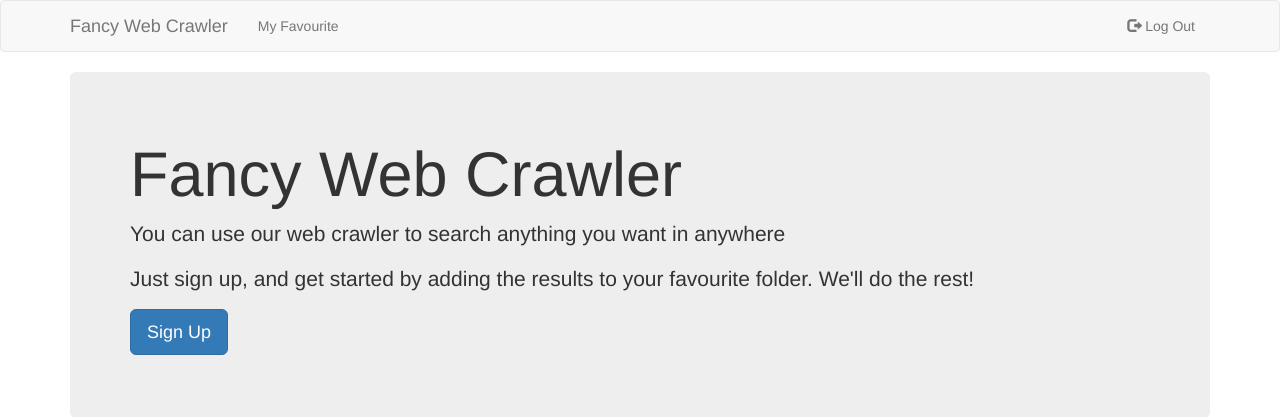
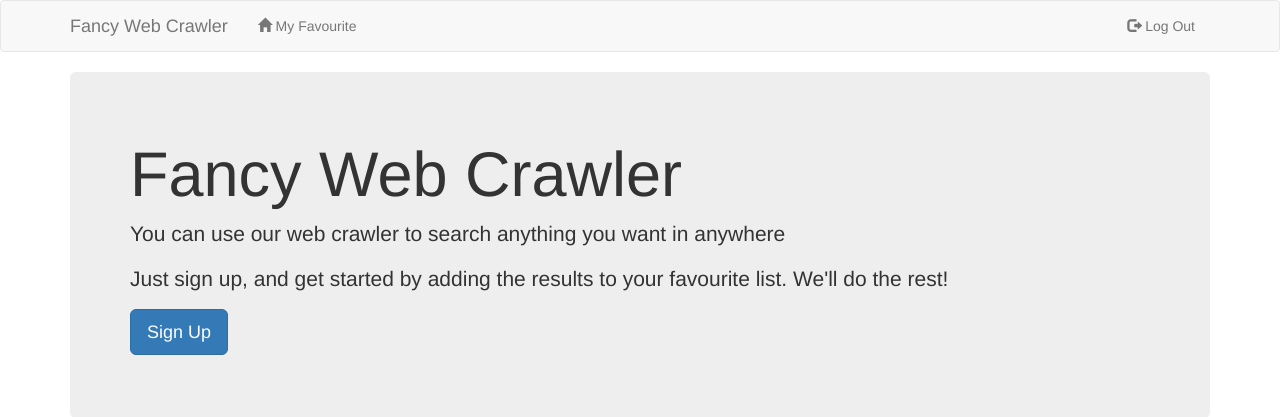
Before and after one commit to iamnowfal/web-crawler, a Flask app: page / in a window 1280 px wide. Shown: the top 417 px of the page. Run offline with Flask 2, Linux system fonts and the light colour scheme; the visitor is signed in with stand-in values (Sample User, id 1); some libraries are stand-ins or nearby versions.

Commit message:
Improve the front interface

```diff
--- a/src/templates/base.html
+++ b/src/templates/base.html
@@ -21,8 +21,10 @@
 
         <div id="navbar" class="navbar-collapse collapse">
             {% if session['username'] %}
+
                 <ul class="nav navbar-nav">
-                    <li><a href="{{ url_for('favourites.show_favourites', username=session['username']) }}">My Favourite</a></li>
+                    <li><a href="{{ url_for('favourites.show_favourites', username=session['username']) }}">
+                        <span class="glyphicon glyphicon-home"></span> My Favourite</a></li>
                 </ul>
                 <ul class="nav navbar-nav navbar-right">
                     <li><a href="{{ url_for('users.user_logout') }}"><span class="glyphicon glyphicon-log-out"></span> Log Out</a></li>
--- a/src/templates/home.html
+++ b/src/templates/home.html
@@ -3,7 +3,7 @@
 <div class="jumbotron">
     <h1>Fancy Web Crawler</h1>
     <p>You can use our web crawler to search anything you want in anywhere</p>
-    <p>Just sign up, and get started by adding the results to your favourite folder. We'll do the rest!</p>
+    <p>Just sign up, and get started by adding the results to your favourite list. We'll do the rest!</p>
     <p><a class="btn btn-primary btn-lg" href="{{ url_for('users.user_register') }}" role="button">Sign Up</a></p>
 </div>
 <form class="form-inline" method="post">
```
